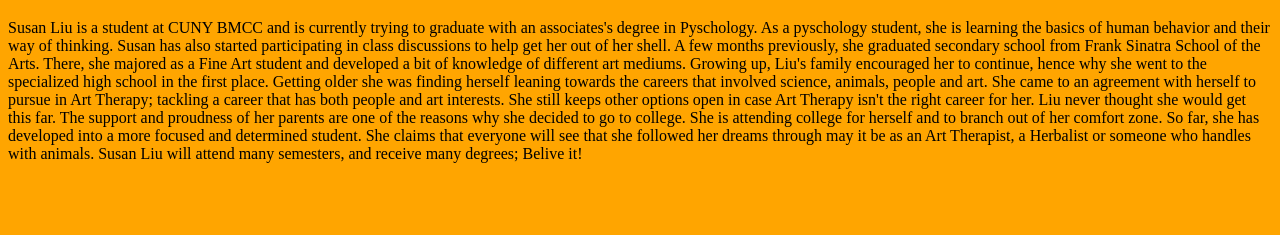
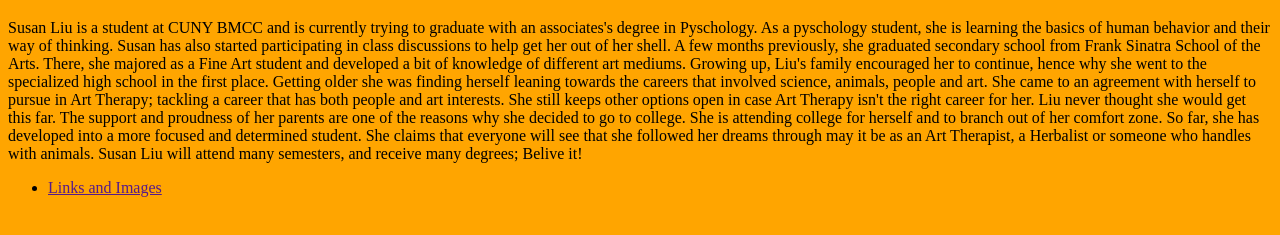
Before and after one commit to PotatoGalaxy/MMP100, a plain HTML site: page index.html in a window 1280 px wide. Shown: the part 61-296 px from the top of the page. Drawn offline with Linux system fonts and the light colour scheme.

Commit message:
added code

```diff
--- a/index.html
+++ b/index.html
@@ -18,5 +18,9 @@
 	<body>
 		<h1>BELIEVE IT!</h1>
 		<p>Susan Liu is a student at CUNY BMCC and is currently trying to graduate with an associates's degree in Pyschology. As a pyschology student, she is learning the basics of human behavior and their way of thinking. Susan has also started participating in class discussions to help get her out of her shell. A few months previously, she graduated secondary school from Frank Sinatra School of the Arts. There, she majored as a Fine Art student and developed a bit of knowledge of different art mediums. Growing up, Liu's family encouraged her to continue, hence why she went to the specialized high school in the first place. Getting older she was finding herself leaning towards the careers that involved science, animals, people and art. She came to an agreement with herself to pursue in Art Therapy; tackling a career that has both people and art interests. She still keeps other options open in case Art Therapy isn't the right career for her. Liu never thought she would get this far. The support and proudness of her parents are one of the reasons why she decided to go to college. She is attending college for herself and to branch out of her comfort zone. So far, she has developed into a more focused and determined student. She claims that everyone will see that she followed her dreams through may it be as an Art Therapist, a Herbalist or someone who handles with animals. Susan Liu will attend many semesters, and receive many degrees; Belive it!
+	<ul>
+		<li><a href="">Links and Images</a></li>
+	</ul>
+
 	</body>
 </html>
```
